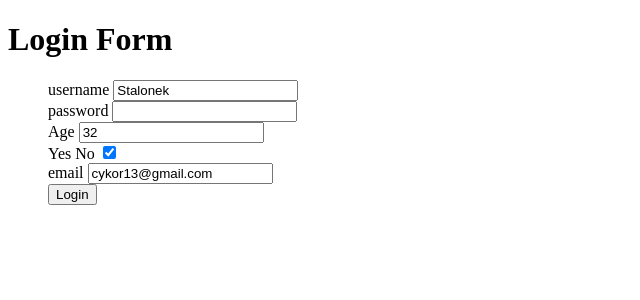
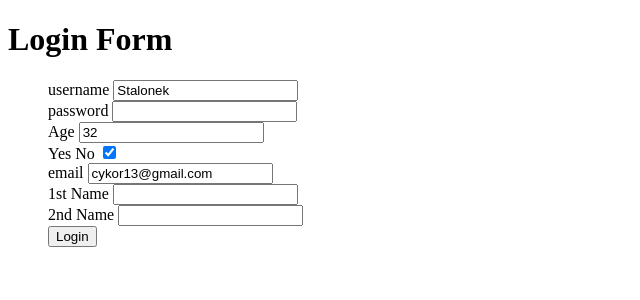
Before and after one commit to stalonek91/Flask_wtf, a Flask app: page / in a window 1280 px wide. Shown: the top 300 px of the page, without its empty margins (0-640 px from the left). Run offline with Flask 3, Linux system fonts and the light colour scheme.

Commit message:
Adding new NameForm with inherited LoginForm to check how it works

```diff
--- a/app.py
+++ b/app.py
@@ -25,6 +25,9 @@ class LoginForm(FlaskForm):
         Email()
     ])
 
+class NameForm(LoginForm):
+    first_name = StringField('1st Name')
+    second_name = StringField('2nd Name')
 
 class User():
     def __init__(self, username, age, email) -> None:
@@ -38,7 +41,7 @@ class User():
     def index():
 
         User_sylwek = User(username='Stalonek', age=32, email='cykor13@gmail.com')
-        form = LoginForm(obj=User_sylwek)
+        form = NameForm(obj=User_sylwek)
 
         if form.validate_on_submit():
             return f'<h1> Username: {form.username.data} password: {form.password.data} Age: {form.age.data} Yes or No: {form.yes_no.data} email: {form.email.data}</h1>'
--- a/templates/index.html
+++ b/templates/index.html
@@ -14,6 +14,7 @@
         {{ form.csrf_token }}
         {{renderfield(form.username)}} {{renderfield(form.password)}} {{renderfield(form.age)}}
         {{renderfield(form.yes_no)}} {{renderfield(form.email)}}
+        {{renderfield(form.first_name)}} {{renderfield(form.second_name)}}
 
       <button>Login</button>
     </form>
```
